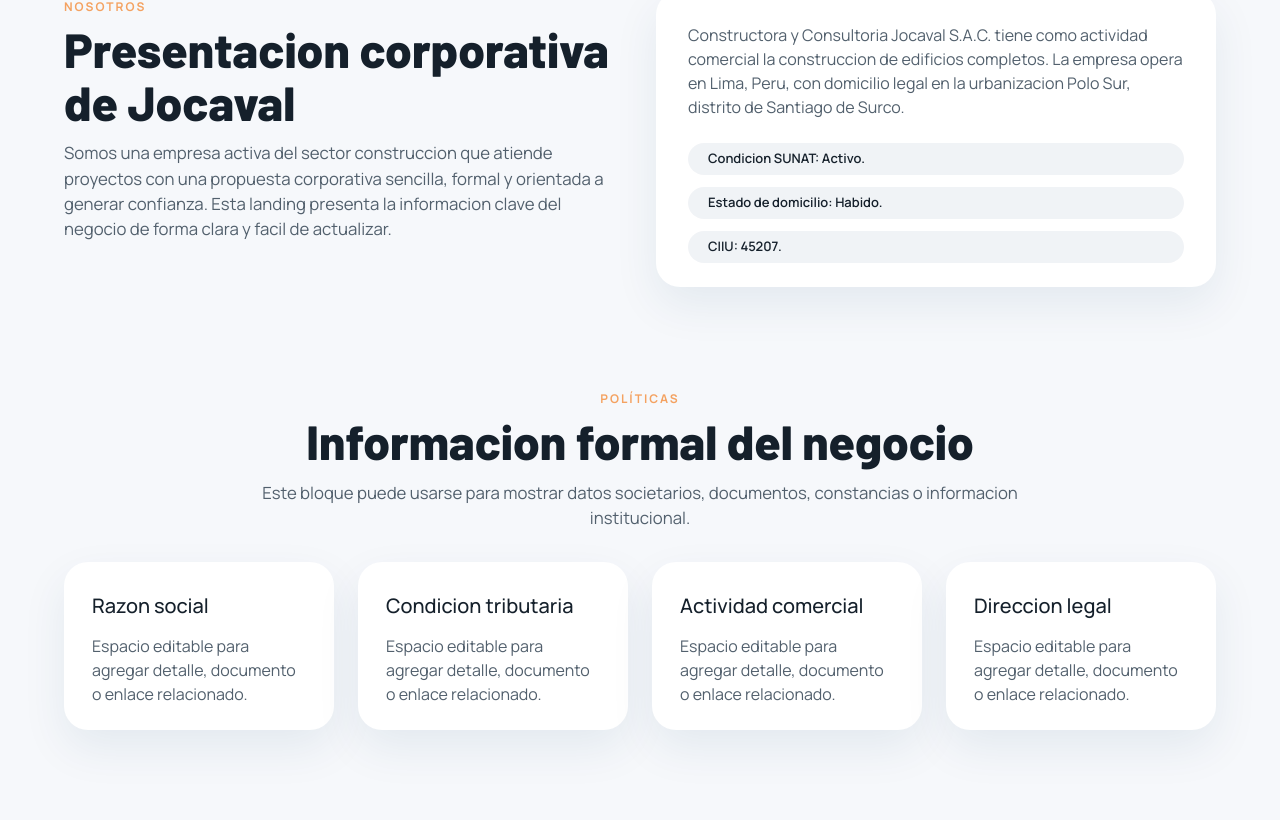
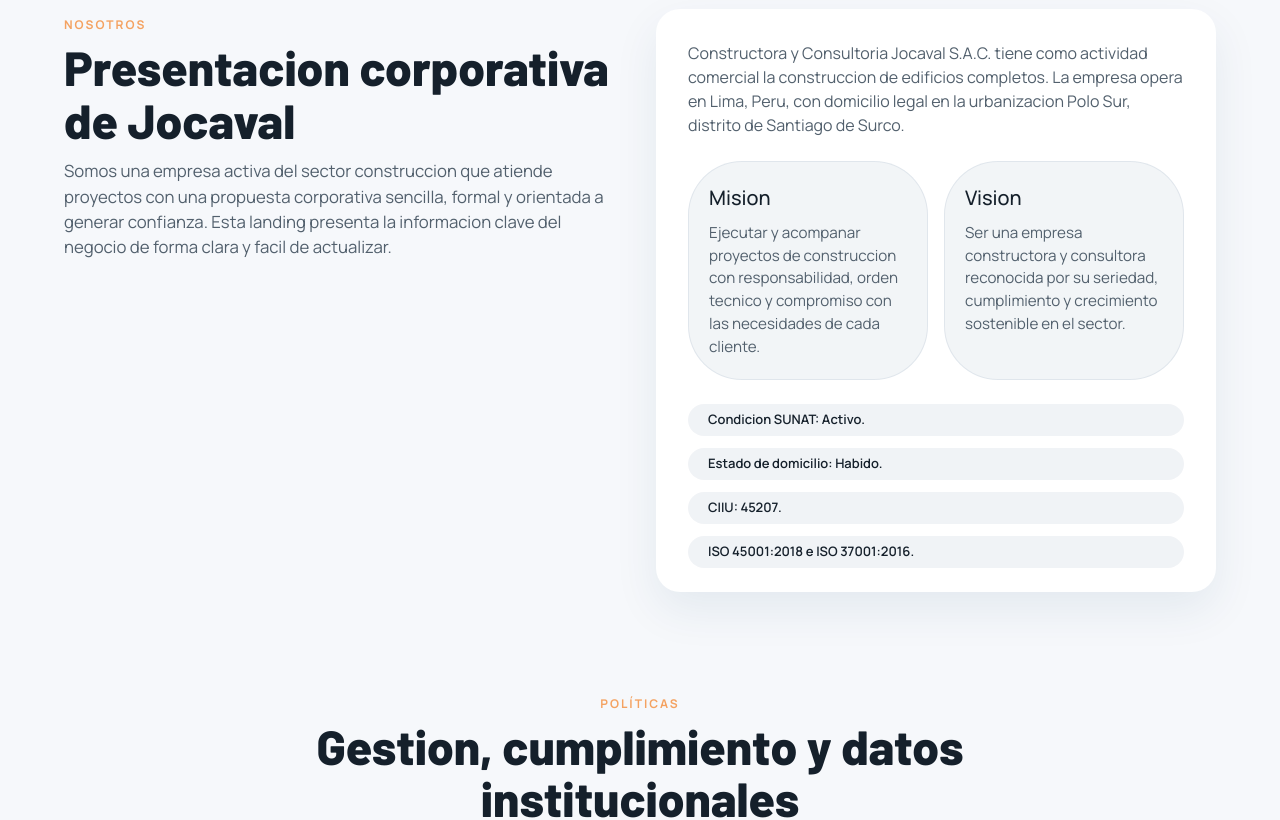
Before and after one commit to enriquevillon25/constructor, a React (Vite) app: page / in a window 1280 px wide. Shown: the part 1093-1913 px from the top of the page. Built offline with nearby package versions, Linux system fonts and the light colour scheme.

Commit message:
Update Jocaval content and logo

```diff
--- a/src/App.jsx
+++ b/src/App.jsx
@@ -62,8 +62,8 @@
             <Stack direction="row" spacing={1.5} alignItems="center">
               <Box
                 sx={{
-                  width: { xs: 64, md: 72 },
-                  height: { xs: 40, md: 44 },
+                  width: { xs: 190, sm: 230, md: 270 },
+                  height: { xs: 54, md: 66 },
                   display: 'flex',
                   alignItems: 'center',
                 }}
@@ -79,7 +79,7 @@
                   }}
                 />
               </Box>
-              <Box>
+              <Box sx={{ display: { xs: 'none', lg: 'block' } }}>
                 <Typography variant="subtitle1" sx={{ fontWeight: 800, lineHeight: 1.1 }}>
                   {siteContent.companyName}
                 </Typography>
@@ -218,6 +218,28 @@
                     <Typography variant="body1" color="text.secondary" sx={{ mb: 3 }}>
                       {siteContent.about}
                     </Typography>
+                    <Grid container spacing={2} sx={{ mb: 3 }}>
+                      {siteContent.missionVision.map((item) => (
+                        <Grid item xs={12} sm={6} key={item.title}>
+                          <Box
+                            sx={{
+                              height: '100%',
+                              p: 2.5,
+                              borderRadius: 3,
+                              bgcolor: 'rgba(13,59,102,0.05)',
+                              border: '1px solid rgba(13,59,102,0.08)',
+                            }}
+                          >
+                            <Typography variant="h6" sx={{ mb: 1 }}>
+                              {item.title}
+                            </Typography>
+                            <Typography color="text.secondary" sx={{ fontSize: '0.95rem' }}>
+                              {item.description}
+                            </Typography>
+                          </Box>
+                        </Grid>
+                      ))}
+                    </Grid>
                     <Stack spacing={1.5}>
                       {siteContent.highlights.map((item) => (
                         <Chip
@@ -242,21 +264,19 @@
           <Box>
             <SectionTitle
               eyebrow="POLÍTICAS"
-              title="Informacion formal del negocio"
-              description="Este bloque puede usarse para mostrar datos societarios, documentos, constancias o informacion institucional."
+              title="Gestion, cumplimiento y datos institucionales"
+              description="Jocaval presenta informacion corporativa clave junto a sistemas de gestion relevantes para seguridad, salud e integridad empresarial."
               align="center"
             />
             <Grid container spacing={3} sx={{ mt: 1 }}>
-              {siteContent.policies.map((policy) => (
-                <Grid item key={policy} xs={12} sm={6} md={3}>
+              {siteContent.institutionalCards.map((card) => (
+                <Grid item key={card.title} xs={12} sm={6} md={3}>
                   <Card sx={{ height: '100%' }}>
                     <CardContent sx={{ p: 3.5 }}>
                       <Typography variant="h6" sx={{ mb: 1.5 }}>
-                        {policy}
+                        {card.title}
                       </Typography>
-                      <Typography color="text.secondary">
-                        Espacio editable para agregar detalle, documento o enlace relacionado.
-                      </Typography>
+                      <Typography color="text.secondary">{card.description}</Typography>
                     </CardContent>
                   </Card>
                 </Grid>
--- a/src/content/siteContent.js
+++ b/src/content/siteContent.js
@@ -18,23 +18,48 @@
   },
   heroStats: [
     { value: 'RUC', label: '20531841035' },
-    { value: '2022', label: 'Inicio de actividades: 04 de julio de 2022' },
+    { value: 'ISO', label: '45001:2018 y 37001:2016' },
     { value: 'Lima', label: 'Santiago de Surco, Peru' },
   ],
   overview:
     'Somos una empresa activa del sector construccion que atiende proyectos con una propuesta corporativa sencilla, formal y orientada a generar confianza. Esta landing presenta la informacion clave del negocio de forma clara y facil de actualizar.',
   about:
     'Constructora y Consultoria Jocaval S.A.C. tiene como actividad comercial la construccion de edificios completos. La empresa opera en Lima, Peru, con domicilio legal en la urbanizacion Polo Sur, distrito de Santiago de Surco.',
+  missionVision: [
+    {
+      title: 'Mision',
+      description:
+        'Ejecutar y acompanar proyectos de construccion con responsabilidad, orden tecnico y compromiso con las necesidades de cada cliente.',
+    },
+    {
+      title: 'Vision',
+      description:
+        'Ser una empresa constructora y consultora reconocida por su seriedad, cumplimiento y crecimiento sostenible en el sector.',
+    },
+  ],
   highlights: [
     'Condicion SUNAT: Activo.',
     'Estado de domicilio: Habido.',
     'CIIU: 45207.',
+    'ISO 45001:2018 e ISO 37001:2016.',
   ],
-  policies: [
-    'Razon social',
-    'Condicion tributaria',
-    'Actividad comercial',
-    'Direccion legal',
+  institutionalCards: [
+    {
+      title: 'ISO 45001:2018',
+      description: 'Sistema de gestion de la seguridad y salud en el trabajo.',
+    },
+    {
+      title: 'ISO 37001:2016',
+      description: 'Sistema de gestion antisoborno para fortalecer integridad y buenas practicas.',
+    },
+    {
+      title: 'Razon social',
+      description: 'CONSTRUCTORA Y CONSULTORIA JOCAVAL S.A.C.',
+    },
+    {
+      title: 'Actividad comercial',
+      description: 'Construccion de edificios completos. CIIU 45207.',
+    },
   ],
   services: [
     {
```
Also changed, not shown: public/logo-jocaval.svg, 4 other files (tests, documents, lock files or other folders).
